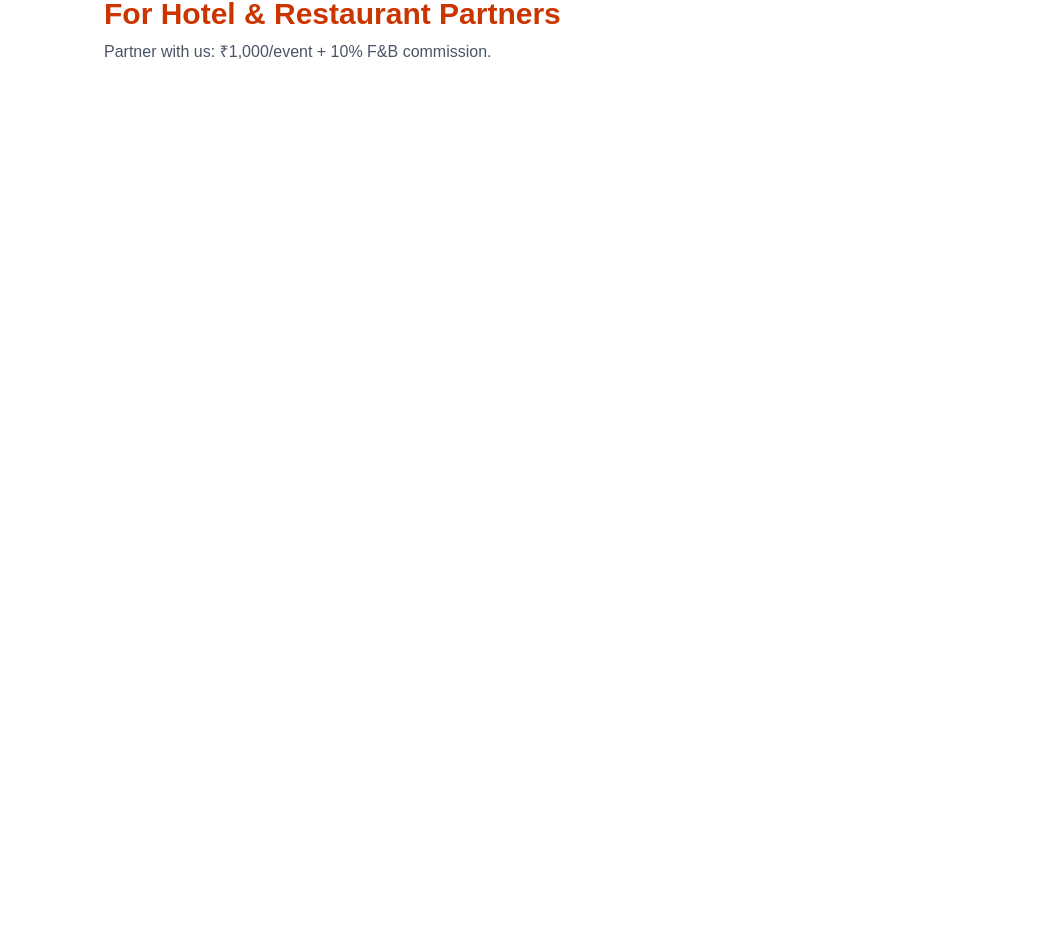
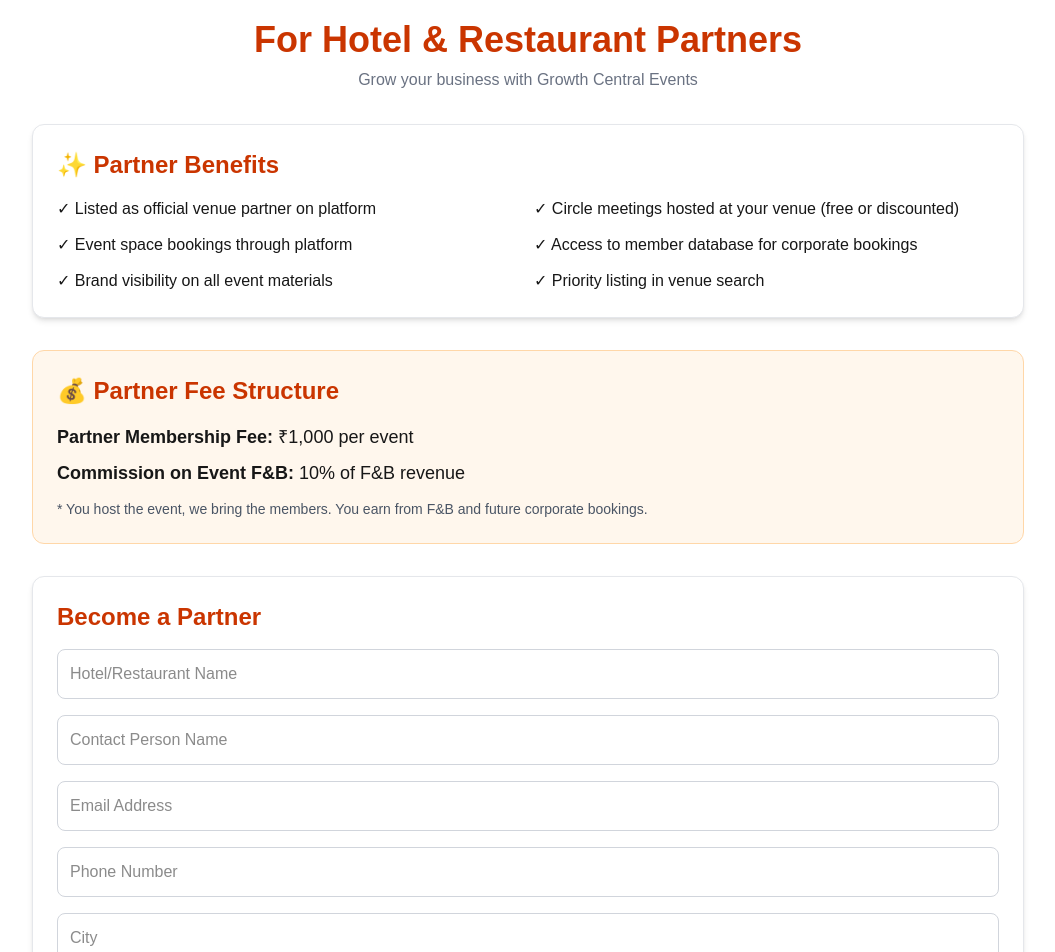
Before and after one commit to skillsbazzar2025-ui/growth-central-events, a Next.js app: page /for-partners in a window 1280 px wide. Shown: the part 96-1048 px from the top of the page, without its empty margins (112-1167 px from the left). Before the commit the page ends 800 px from the top, so only its background shows below. Built offline with nearby package versions, Linux system fonts and the light colour scheme.

Commit message:
Add For Partners page with benefits, pricing and signup form

```diff
--- a/app/for-partners/page.tsx
+++ b/app/for-partners/page.tsx
@@ -1,8 +1,46 @@
 export default function ForPartnersPage() {
   return (
-    <div className="max-w-4xl mx-auto p-6">
-      <h1 className="text-3xl font-bold text-orange-700">For Hotel & Restaurant Partners</h1>
-      <p className="text-gray-600 mt-2">Partner with us: ₹1,000/event + 10% F&B commission.</p>
+    <div className="max-w-5xl mx-auto px-4 py-12">
+      <h1 className="text-4xl font-bold text-center text-orange-700 mb-2">For Hotel & Restaurant Partners</h1>
+      <p className="text-center text-gray-500 mb-8">Grow your business with Growth Central Events</p>
+
+      {/* Benefits */}
+      <div className="bg-white rounded-xl shadow-md border border-gray-200 p-6 mb-8">
+        <h2 className="text-2xl font-bold text-orange-700 mb-4">✨ Partner Benefits</h2>
+        <ul className="grid grid-cols-1 md:grid-cols-2 gap-3">
+          <li>✓ Listed as official venue partner on platform</li>
+          <li>✓ Circle meetings hosted at your venue (free or discounted)</li>
+          <li>✓ Event space bookings through platform</li>
+          <li>✓ Access to member database for corporate bookings</li>
+          <li>✓ Brand visibility on all event materials</li>
+          <li>✓ Priority listing in venue search</li>
+        </ul>
+      </div>
+
+      {/* Pricing */}
+      <div className="bg-orange-50 rounded-xl border border-orange-200 p-6 mb-8">
+        <h2 className="text-2xl font-bold text-orange-700 mb-4">💰 Partner Fee Structure</h2>
+        <div className="space-y-2 text-lg">
+          <p><strong>Partner Membership Fee:</strong> ₹1,000 per event</p>
+          <p><strong>Commission on Event F&B:</strong> 10% of F&B revenue</p>
+        </div>
+        <p className="text-sm text-gray-600 mt-3">* You host the event, we bring the members. You earn from F&B and future corporate bookings.</p>
+      </div>
+
+      {/* Partner Signup Form */}
+      <div className="bg-white rounded-xl shadow-md border border-gray-200 p-6">
+        <h2 className="text-2xl font-bold text-orange-700 mb-4">Become a Partner</h2>
+        <form className="space-y-4">
+          <input type="text" placeholder="Hotel/Restaurant Name" className="w-full p-3 border border-gray-300 rounded-lg" />
+          <input type="text" placeholder="Contact Person Name" className="w-full p-3 border border-gray-300 rounded-lg" />
+          <input type="email" placeholder="Email Address" className="w-full p-3 border border-gray-300 rounded-lg" />
+          <input type="tel" placeholder="Phone Number" className="w-full p-3 border border-gray-300 rounded-lg" />
+          <input type="text" placeholder="City" className="w-full p-3 border border-gray-300 rounded-lg" />
+          <textarea placeholder="Venue Capacity & Facilities (e.g., conference room, parking, F&B options)" rows={3} className="w-full p-3 border border-gray-300 rounded-lg"></textarea>
+          <button className="w-full bg-orange-600 hover:bg-orange-700 text-white font-bold py-3 rounded-lg transition">Submit Application</button>
+        </form>
+        <p className="text-xs text-gray-400 mt-4">* Our team will contact you within 48 hours.</p>
+      </div>
     </div>
   )
 }
```
